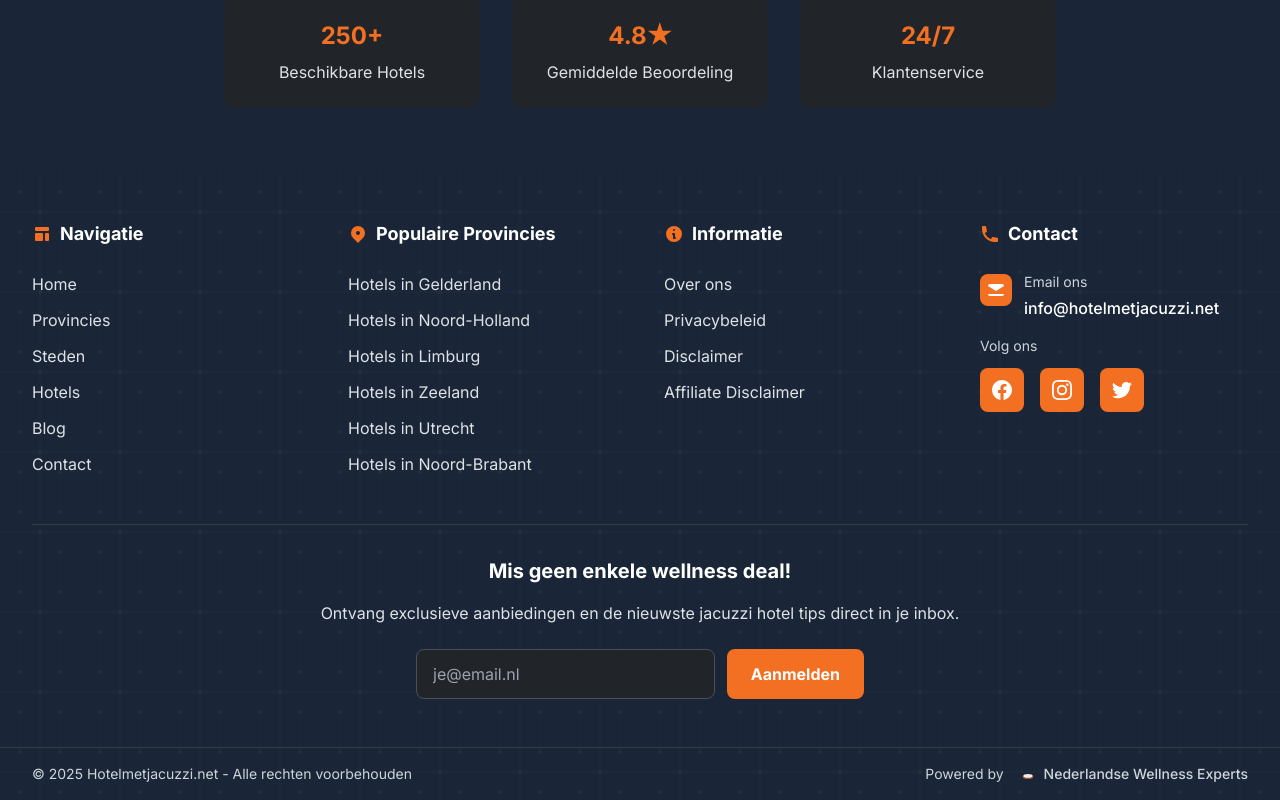
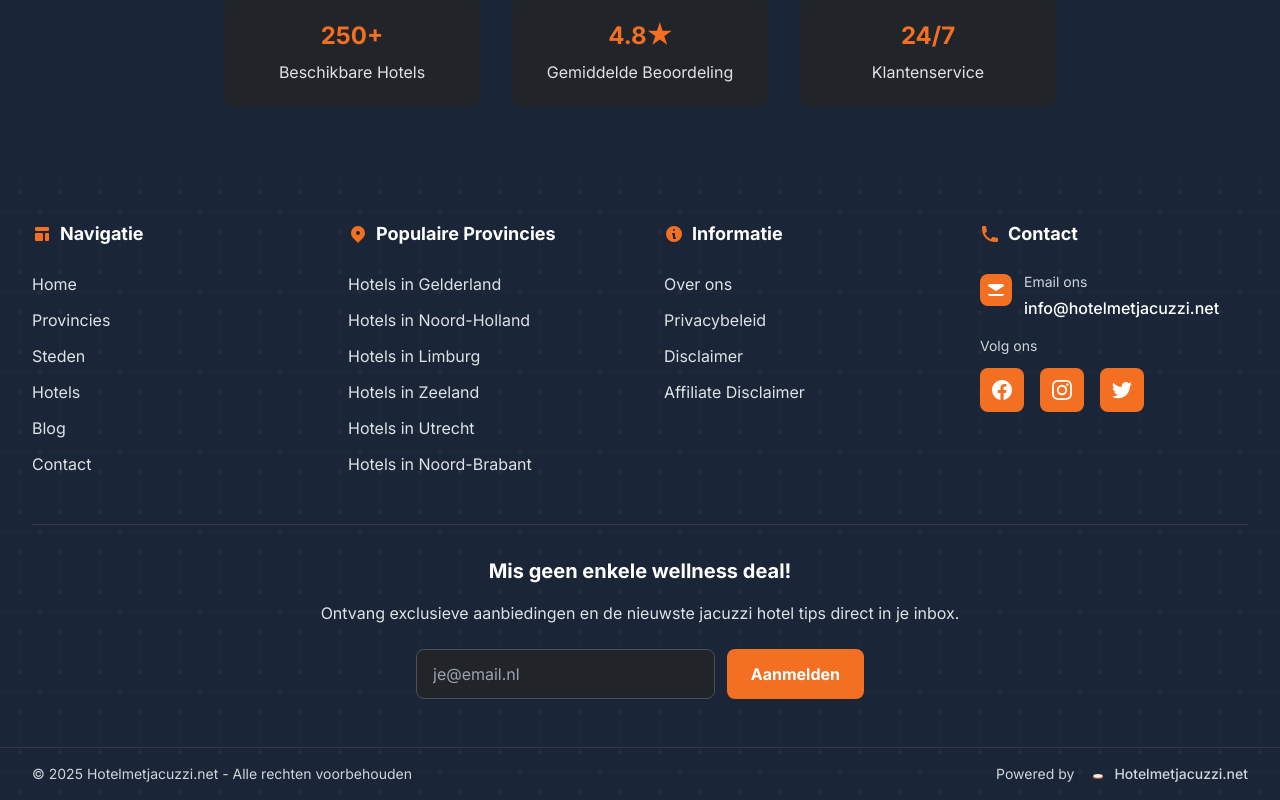
Before and after one commit to d4ni020/hotelmetjacuzzi, a Next.js app: page / in a window 1280 px wide. Shown: the part 11193-11993 px from the top of the page. Built offline with nearby package versions, Linux system fonts and the light colour scheme.

Commit message:
feat: update footer branding
- Changed 'Powered by Nederlandse Wellness Experts' to 'Powered by Hotelmetjacuzzi.net'
- Consistent branding throughout the website
- Maintains jacuzzi icon for visual consistency

```diff
--- a/src/components/Footer.tsx
+++ b/src/components/Footer.tsx
@@ -241,7 +241,7 @@
                     <circle cx="60" cy="65" r="1.2" fill="currentColor" opacity="0.9"/>
                     <circle cx="50" cy="68" r="1" fill="currentColor" opacity="0.6"/>
                   </svg>
-                <span className="font-medium">Nederlandse Wellness Experts</span>
+                <span className="font-medium">Hotelmetjacuzzi.net</span>
               </div>
             </div>
           </div>
```
